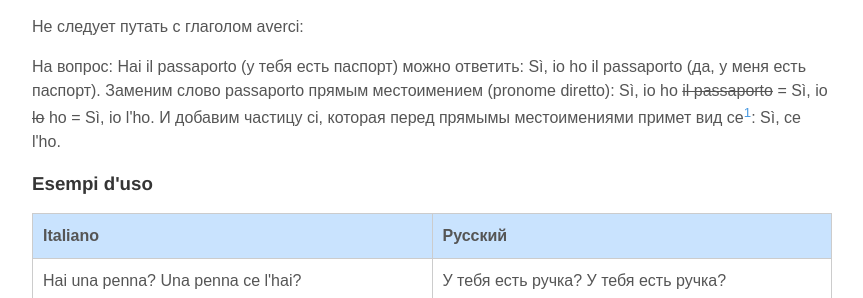
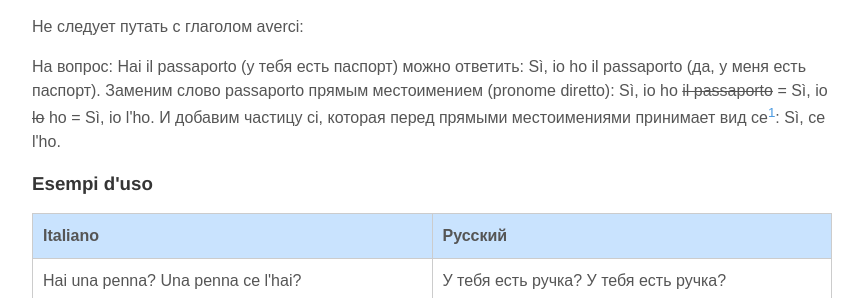
Before and after one commit to postolny/postolny.github.io, a Jekyll site: the page built from _posts/2021-03-14-avercela.md, in a window 1280 px wide. Shown: the part 1402-1700 px from the top of the page, without its empty margins (208-1071 px from the left). Built offline with Jekyll 4.4.1, drawn with Linux system fonts in a browser that asks for light colours; nearby versions of some CDN libraries.

Commit message:
Update 2021-03-14-avercela.md

```diff
--- a/_posts/2021-03-14-avercela.md
+++ b/_posts/2021-03-14-avercela.md
@@ -29,7 +29,7 @@ v.procompl. CO essere offeso, arrabbiato: avercela con qcn., ce l'hai con me? (
 
 Не следует путать с глаголом averci:
 
-На вопрос: Hai il passaporto (у тебя есть паспорт) можно ответить: Sì, io ho il passaporto (да, у меня есть паспорт). Заменим слово passaporto прямым местоимением (pronome diretto): Sì, io ho ~~il passaporto~~ = Sì, io ~~lo~~ ho = Sì, io l'ho. И добавим частицу ci, которая перед прямымы местоимениями примет вид ce[^1]: Sì, ce l'ho.
+На вопрос: Hai il passaporto (у тебя есть паспорт) можно ответить: Sì, io ho il passaporto (да, у меня есть паспорт). Заменим слово passaporto прямым местоимением (pronome diretto): Sì, io ho ~~il passaporto~~ = Sì, io ~~lo~~ ho = Sì, io l'ho. И добавим частицу ci, которая перед прямыми местоимениями принимает вид ce[^1]: Sì, ce l'ho.
 
 ### Esempi d'uso
 
```
